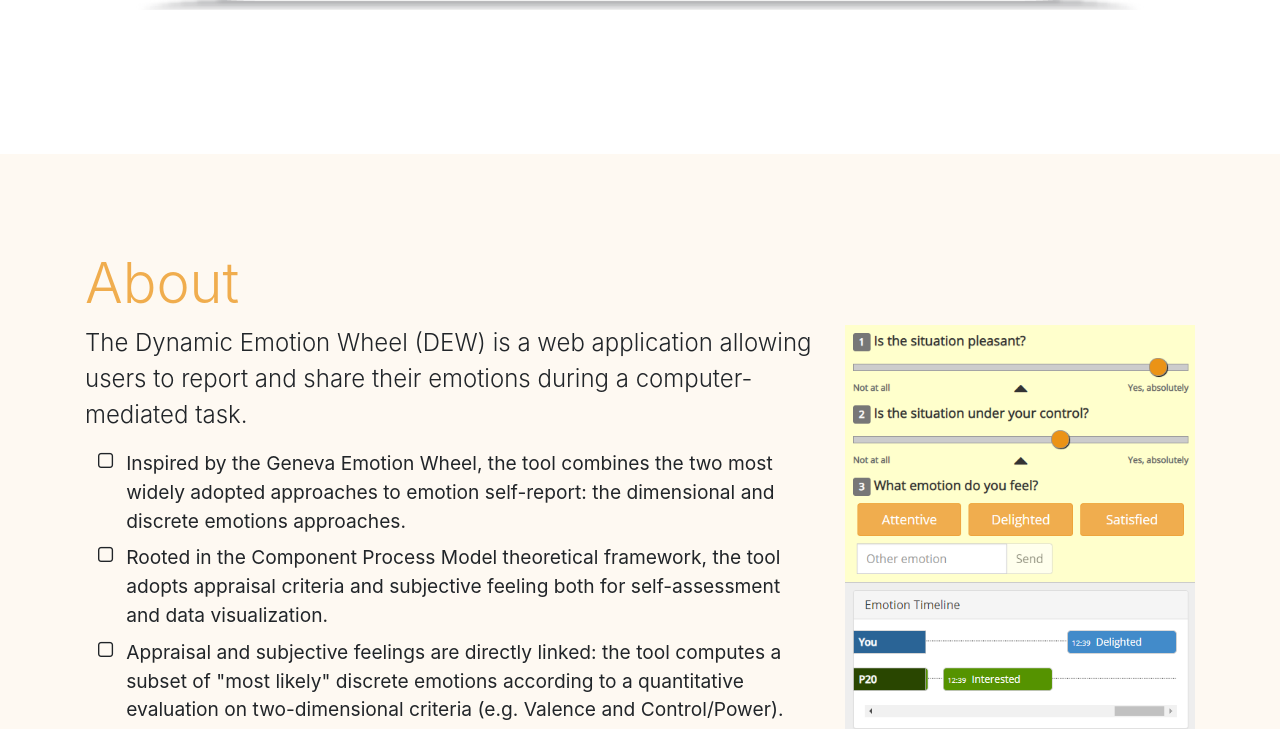
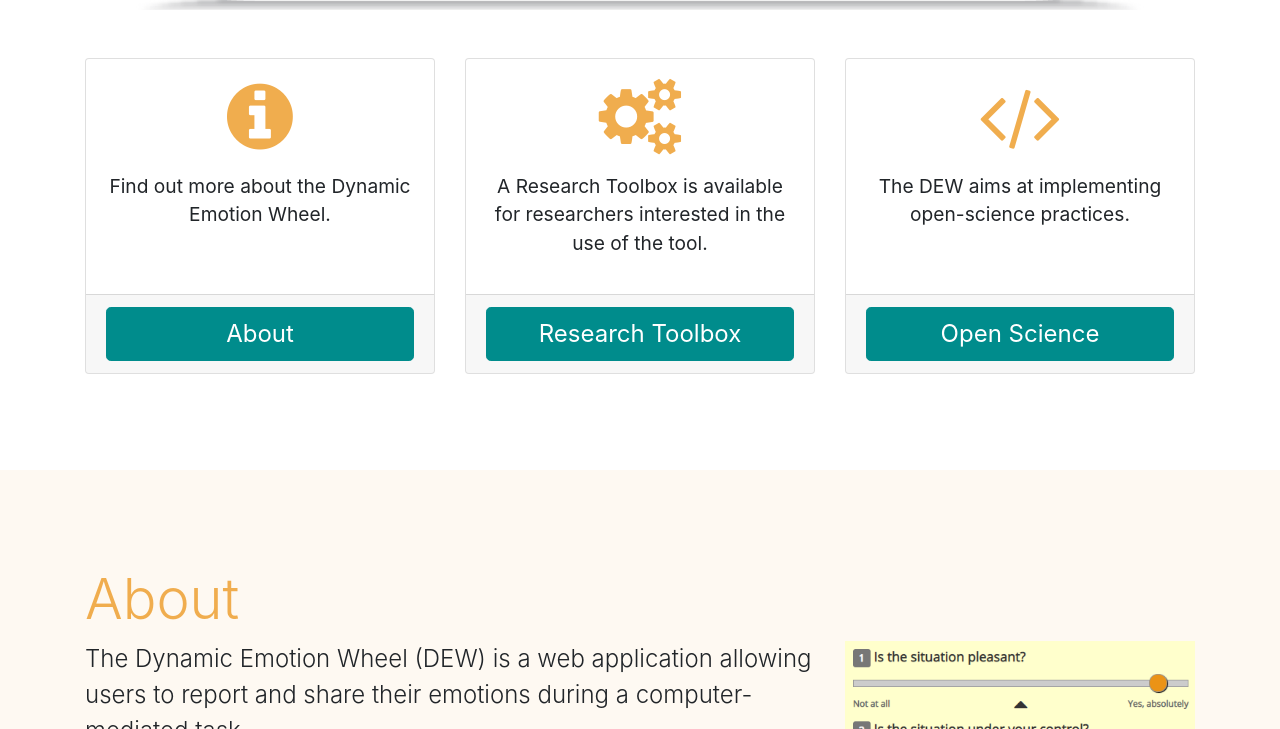
Before and after one commit to mafritz/dew-assets, a website: page docs/index.html in a window 1280 px wide. Shown: the part 887-1616 px from the top of the page. Drawn offline with nearby package versions, Linux system fonts and the light colour scheme.

Commit message:
Frontend page

```diff
--- a/docs/index.html
+++ b/docs/index.html
@@ -83,6 +83,65 @@
               class="img-fluid"
               alt="Image of the interface of the DEW"
             />
+          </div>
+          <div class="card-deck">
+            <div class="card text-center">
+              <div class="card-body">
+                <p>
+                  <i
+                    class="fa fa-info-circle fa-4x text-dew-secondary"
+                    aria-hidden="true"
+                  ></i>
+                </p>
+                <p>Find out more about the Dynamic Emotion Wheel.</p>
+              </div>
+              <div class="card-footer">
+                <a href="#about" class="btn btn-dew-primary btn-lg btn-block"
+                  >About</a
+                >
+              </div>
+            </div>
+            <div class="card text-center">
+              <div class="card-body">
+                <p>
+                  <i
+                    class="fa fa-cogs fa-4x text-dew-secondary"
+                    aria-hidden="true"
+                  ></i>
+                </p>
+                <p>
+                  A Research Toolbox is available for researchers interested in
+                  the use of the tool.
+                </p>
+              </div>
+              <div class="card-footer">
+                <a
+                  href="#research-toolbox"
+                  class="btn btn-dew-primary btn-lg btn-block"
+                  >Research Toolbox</a
+                >
+              </div>
+            </div>
+            <div class="card text-center">
+              <div class="card-body">
+                <p>
+                  <i
+                    class="fa fa-code fa-4x text-dew-secondary"
+                    aria-hidden="true"
+                  ></i>
+                </p>
+                <p>
+                  The DEW aims at implementing open-science practices.
+                </p>
+              </div>
+              <div class="card-footer">
+                <a
+                  href="#open-science"
+                  class="btn btn-dew-primary btn-lg btn-block"
+                  >Open Science</a
+                >
+              </div>
+            </div>
           </div>
         </div>
       </section>
```
